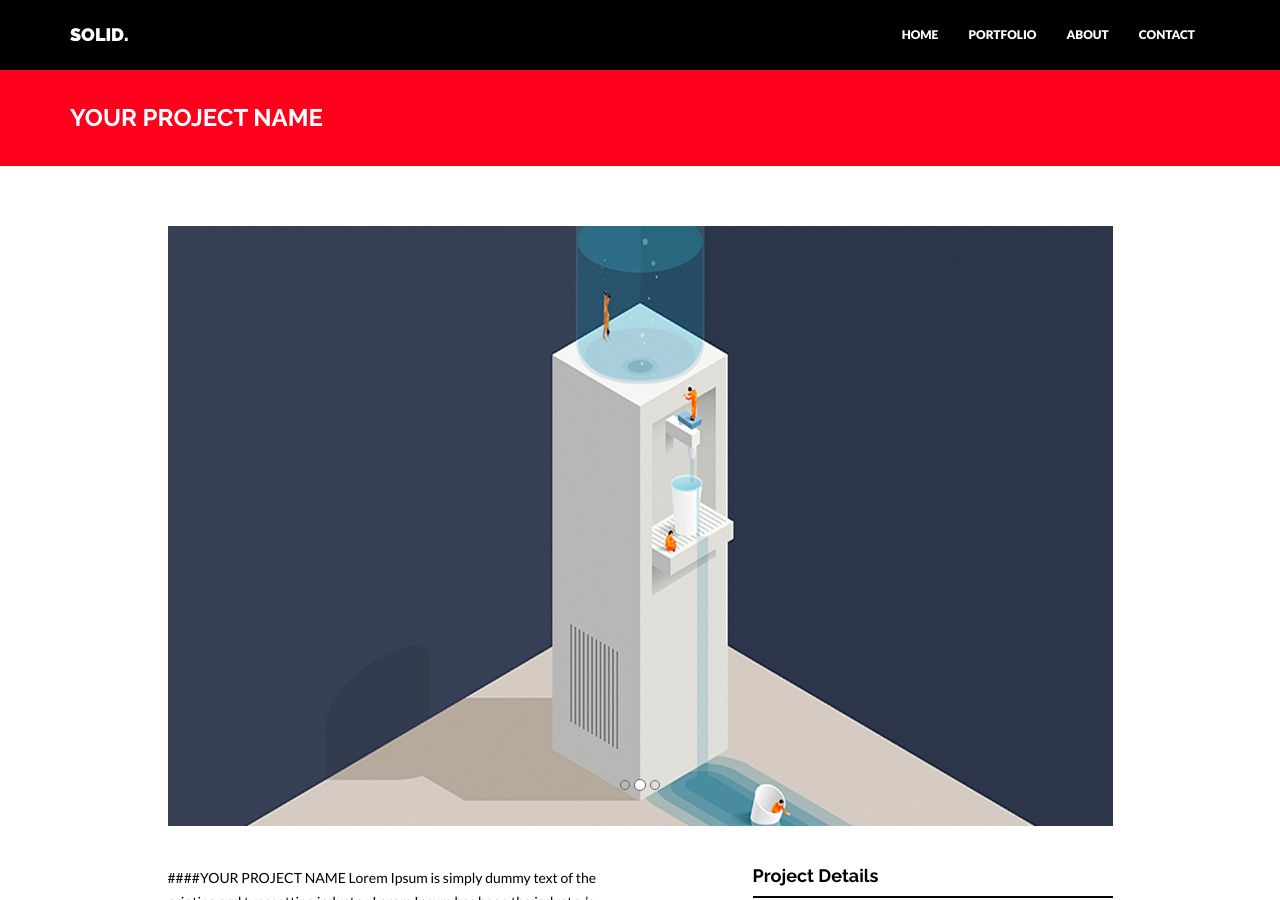
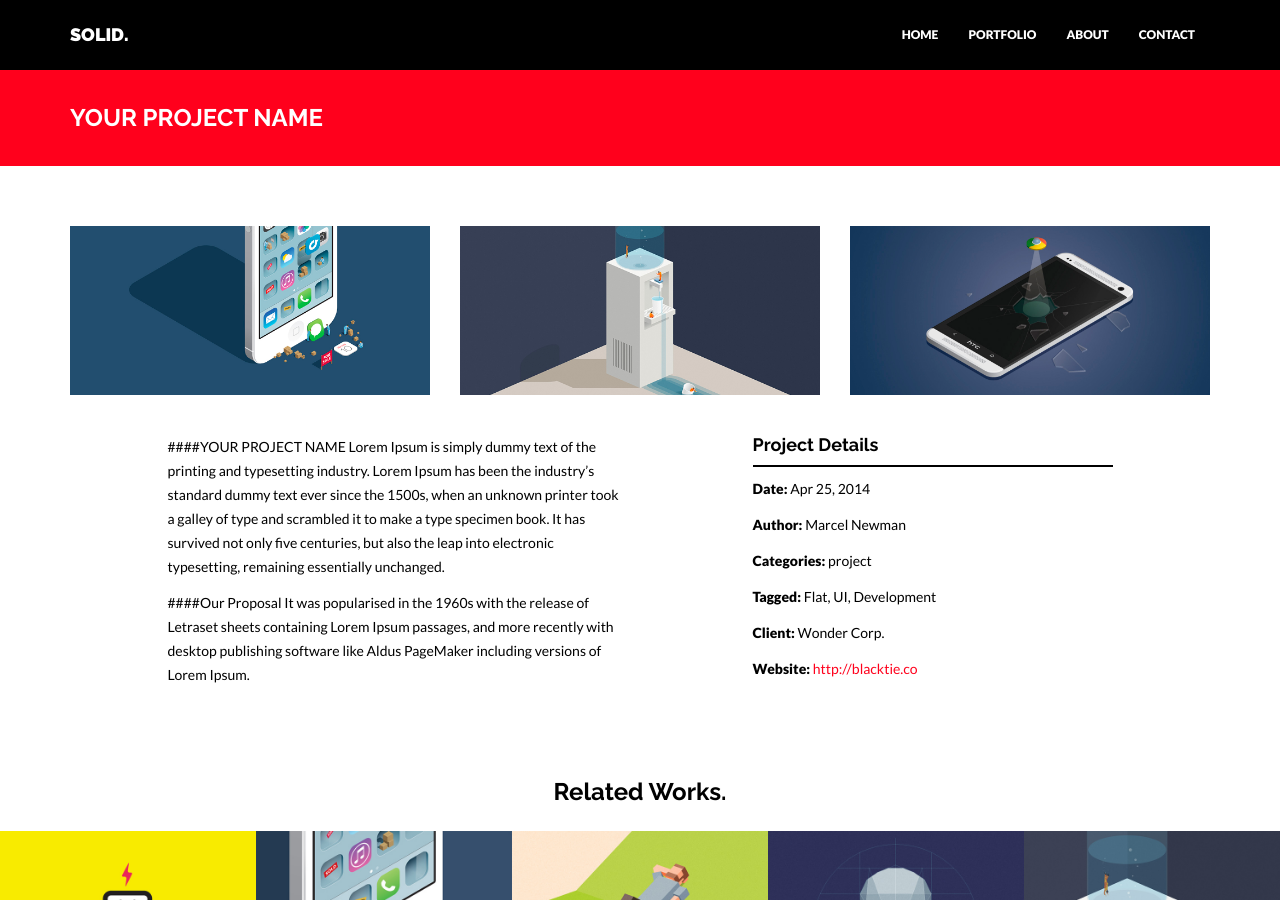
Before and after one commit to lando2319/learnCrapsYoLandingPageV2, a Jekyll site: the page built from _posts/project/2014-04-25-your-project-name.markdown, in a window 1280 px wide and 900 px high. Built offline with Jekyll 4.4.1, drawn with Linux system fonts in a browser that asks for light colours; nearby versions of some CDN libraries.

Commit message:
sets up carousel for static images

```diff
--- a/_includes/carousel.html
+++ b/_includes/carousel.html
@@ -1,28 +1,10 @@
-<div class="col-lg-10 col-lg-offset-1 centered">
-    <div id="carousel-example-generic" class="carousel slide" data-ride="carousel">
-        <!-- Indicators -->
-        <ol class="carousel-indicators">
-            {% for img in page.carousel %}
-                <li data-target="#carousel-example-generic" data-slide-to="{{ forloop.index0 }}"
-                {% if forloop.index0 == 0 %}
-                    class="active"
-                {% endif %}>
-                </li>
-            {% endfor %}
-        </ol>
-
-        <!-- Wrapper for slides -->
-        <div class="carousel-inner">
-            {% for img in page.carousel.first %}
-                <div class="item active">
-                    <img src="{{ "/assets/img/project/carousel/" | prepend: site.baseurl }}{{ img }}" alt="">
-                </div>
-            {% endfor %}
-            {% for img in page.carousel offset:1 %}
-                <div class="item">
-                    <img src="{{ "/assets/img/project/carousel/" | prepend: site.baseurl }}{{ img }}" alt="">
-                </div>
-            {% endfor %}
+<!-- Group of images -->
+<div class="container">
+    <div class="row centered">
+        {% for img in page.carousel %}
+        <div class="col-md-4">
+            <img src="{{ "/assets/img/project/carousel/" | prepend: site.baseurl }}{{ img }}" alt="">
         </div>
-    </div> <!--/Carousel -->
-</div>
+        {% endfor %}
+    </div>
+</div><! --/container -->
```
